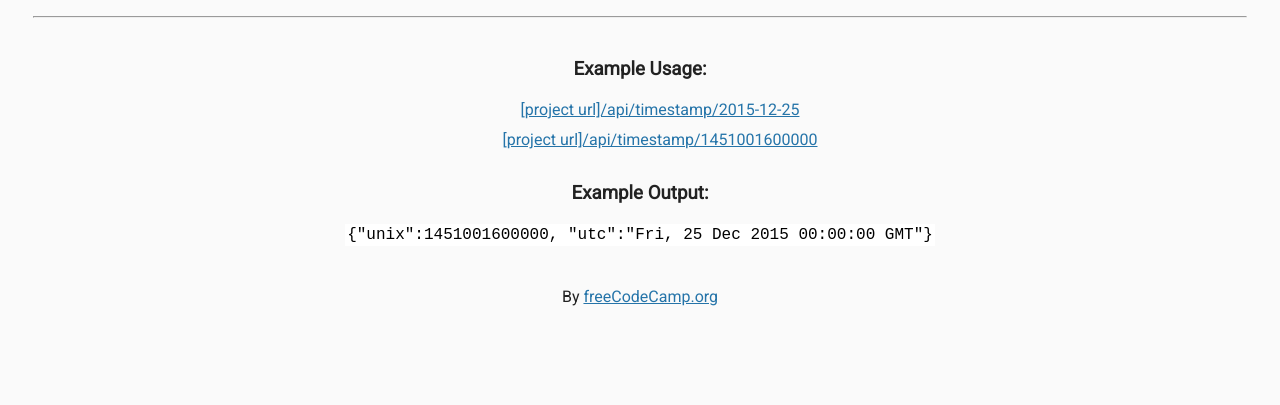
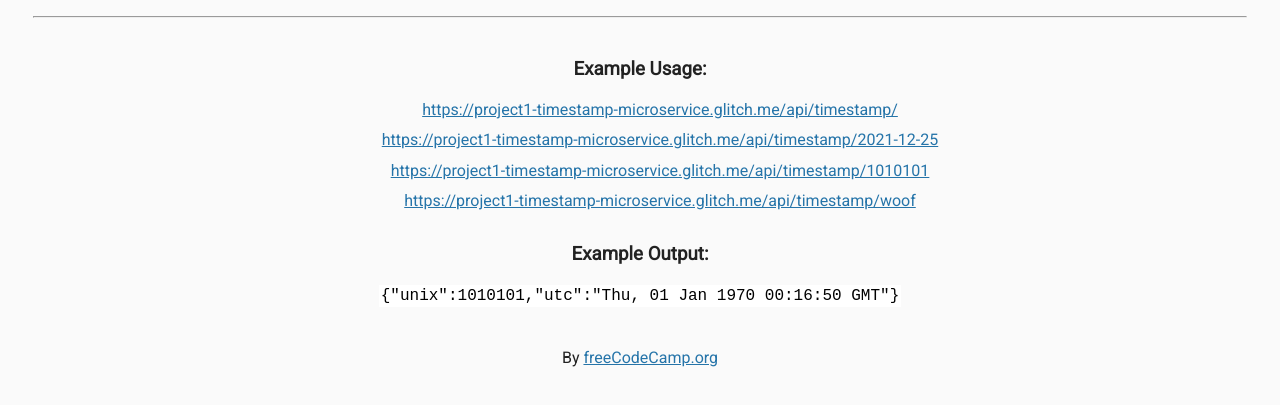
Before and after one commit to jiunndar/Microservices-Projects-Timestamp-Microservice, a website: page views/index.html in a window 1280 px wide. Shown: the part 53-458 px from the top of the page. Drawn offline with Linux system fonts and the light colour scheme; files that its build step writes are made by us from their sources.

Commit message:
Update index.html
change description

```diff
--- a/views/index.html
+++ b/views/index.html
@@ -14,13 +14,15 @@
     <div class="container">
       <h3>Example Usage:</h3>
       <ul>
-        <li><a href="api/timestamp/2015-12-25">[project url]/api/timestamp/2015-12-25</a></li>
-        <li><a href="api/timestamp/1451001600000">[project url]/api/timestamp/1451001600000</a></li>
+        <li><a href="api/timestamp/">https://project1-timestamp-microservice.glitch.me/api/timestamp/</a></li>
+        <li><a href="api/timestamp/2021-12-25">https://project1-timestamp-microservice.glitch.me/api/timestamp/2021-12-25</a></li>
+        <li><a href="api/timestamp/1010101">https://project1-timestamp-microservice.glitch.me/api/timestamp/1010101</a></li>
+        <li><a href="api/timestamp/woof">https://project1-timestamp-microservice.glitch.me/api/timestamp/woof</a></li>
       </ul>
 
       <h3>Example Output:</h3>
       <p>
-        <code>{"unix":1451001600000, "utc":"Fri, 25 Dec 2015 00:00:00 GMT"}</code>
+        <code>{"unix":1010101,"utc":"Thu, 01 Jan 1970 00:16:50 GMT"}</code>
       </p>
     </div>
     <div class="footer">
```
